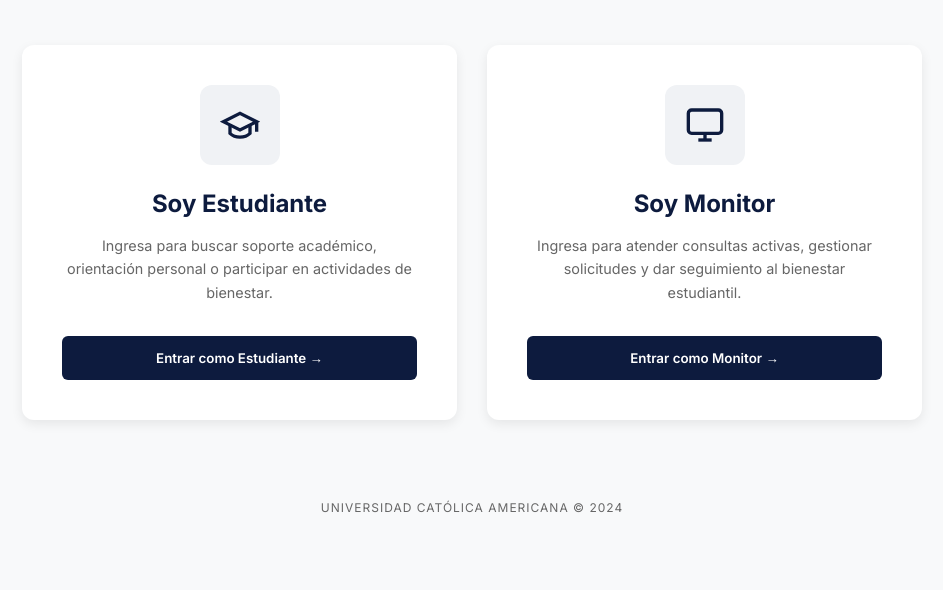
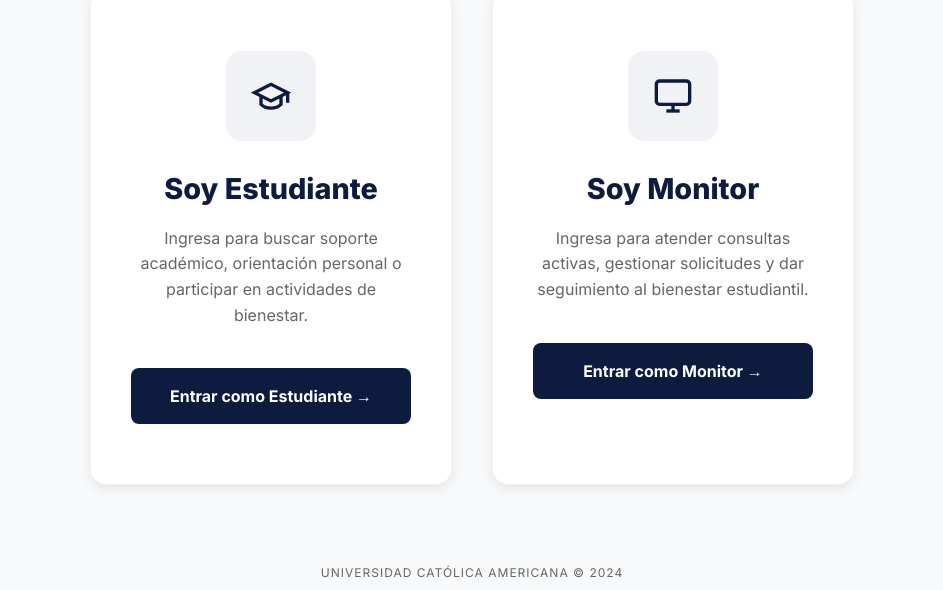
Before and after one commit to jooosUu/Chat_uca, a plain HTML site: page public/index.html in a window 1280 px wide. Shown: the part 210-800 px from the top of the page, without its empty margins (168-1111 px from the left). Drawn offline with Linux system fonts and the light colour scheme.

Commit message:
Refined sizes for better pixel-perfect match and updated flow: Selection -> Login

```diff
--- a/public/css/styles.css
+++ b/public/css/styles.css
@@ -192,21 +192,23 @@ body {
 }
 
 .selection-header h2 {
-    font-size: 2.5rem;
+    font-size: 3rem;
+    font-weight: 800;
     color: var(--text-dark);
     margin-bottom: 12px;
+    letter-spacing: -1px;
 }
 
 .selection-cards {
     display: flex;
-    gap: 30px;
-    max-width: 900px;
+    gap: 40px;
+    max-width: 1000px;
 }
 
 .profile-card {
     background: var(--white);
-    padding: 40px;
-    border-radius: 12px;
+    padding: 60px 40px;
+    border-radius: 16px;
     box-shadow: var(--shadow);
     text-align: center;
     flex: 1;
@@ -214,52 +216,58 @@ body {
     flex-direction: column;
     align-items: center;
     transition: var(--transition);
+    border: 1px solid rgba(0,0,0,0.05);
 }
 
 .profile-card:hover {
-    transform: translateY(-10px);
+    transform: translateY(-12px);
+    box-shadow: 0 10px 30px rgba(0,0,0,0.1);
 }
 
 .profile-icon-bg {
-    width: 80px;
-    height: 80px;
+    width: 90px;
+    height: 90px;
     background-color: #F0F2F5;
-    border-radius: 12px;
+    border-radius: 16px;
     display: flex;
     align-items: center;
     justify-content: center;
-    margin-bottom: 24px;
+    margin-bottom: 30px;
     color: var(--primary-blue);
 }
 
 .profile-card h3 {
-    font-size: 1.5rem;
+    font-size: 1.8rem;
+    font-weight: 800;
     color: var(--primary-blue);
-    margin-bottom: 16px;
+    margin-bottom: 20px;
 }
 
 .profile-card p {
-    font-size: 0.9rem;
+    font-size: 1rem;
     color: var(--text-light);
-    margin-bottom: 32px;
+    margin-bottom: 40px;
     line-height: 1.6;
+    max-width: 280px;
 }
 
 .btn-outline {
     width: 100%;
-    padding: 14px;
+    padding: 18px;
     background-color: var(--primary-blue);
     color: var(--white);
     border: none;
-    border-radius: 6px;
-    font-weight: 600;
+    border-radius: 8px;
+    font-weight: 700;
+    font-size: 1rem;
     cursor: pointer;
     display: flex;
     align-items: center;
     justify-content: center;
-    gap: 8px;
+    gap: 12px;
     transition: var(--transition);
 }
+
 
 /* --- SIDEBAR LAYOUT --- */
 .layout-with-sidebar {
```
